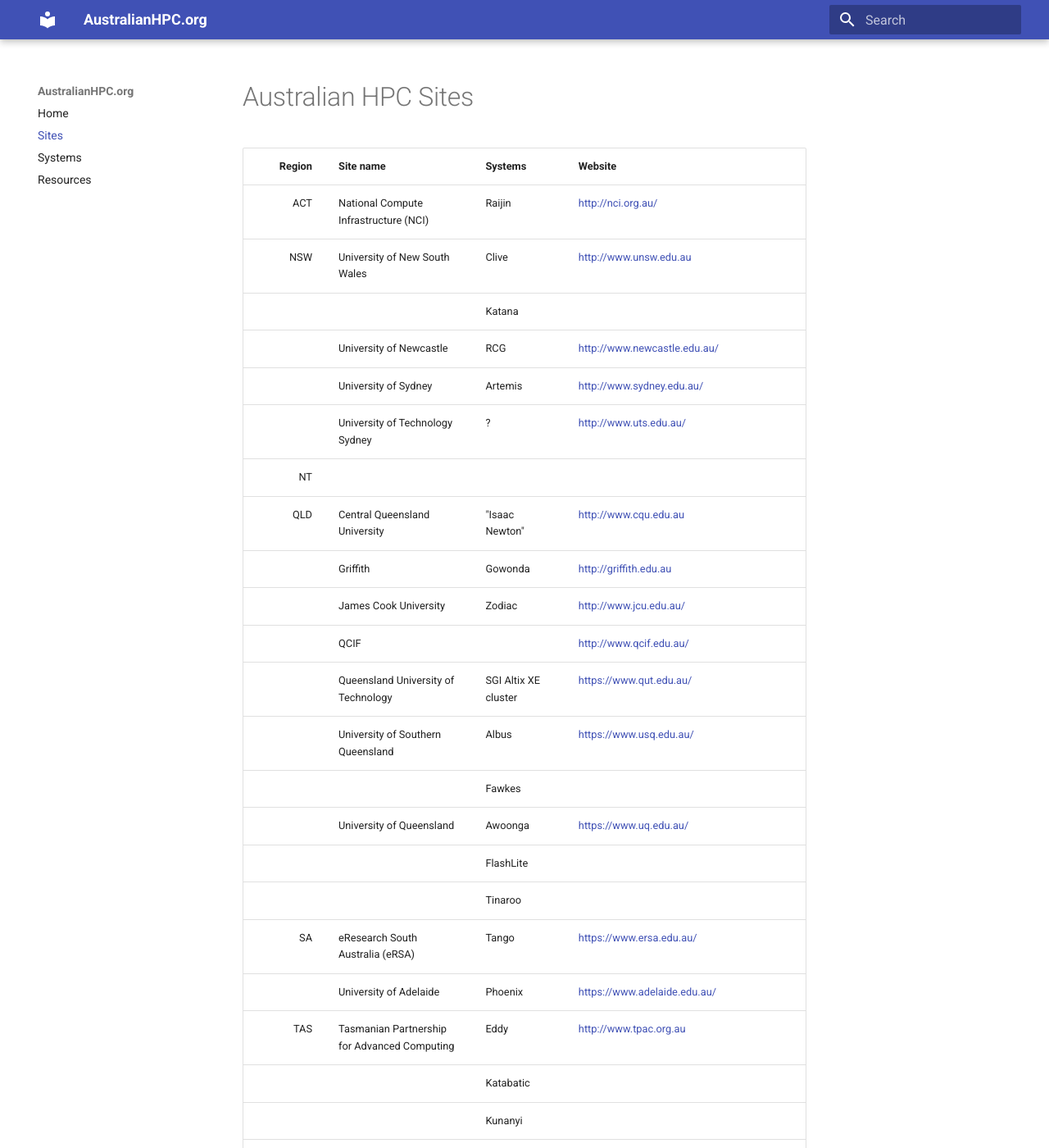
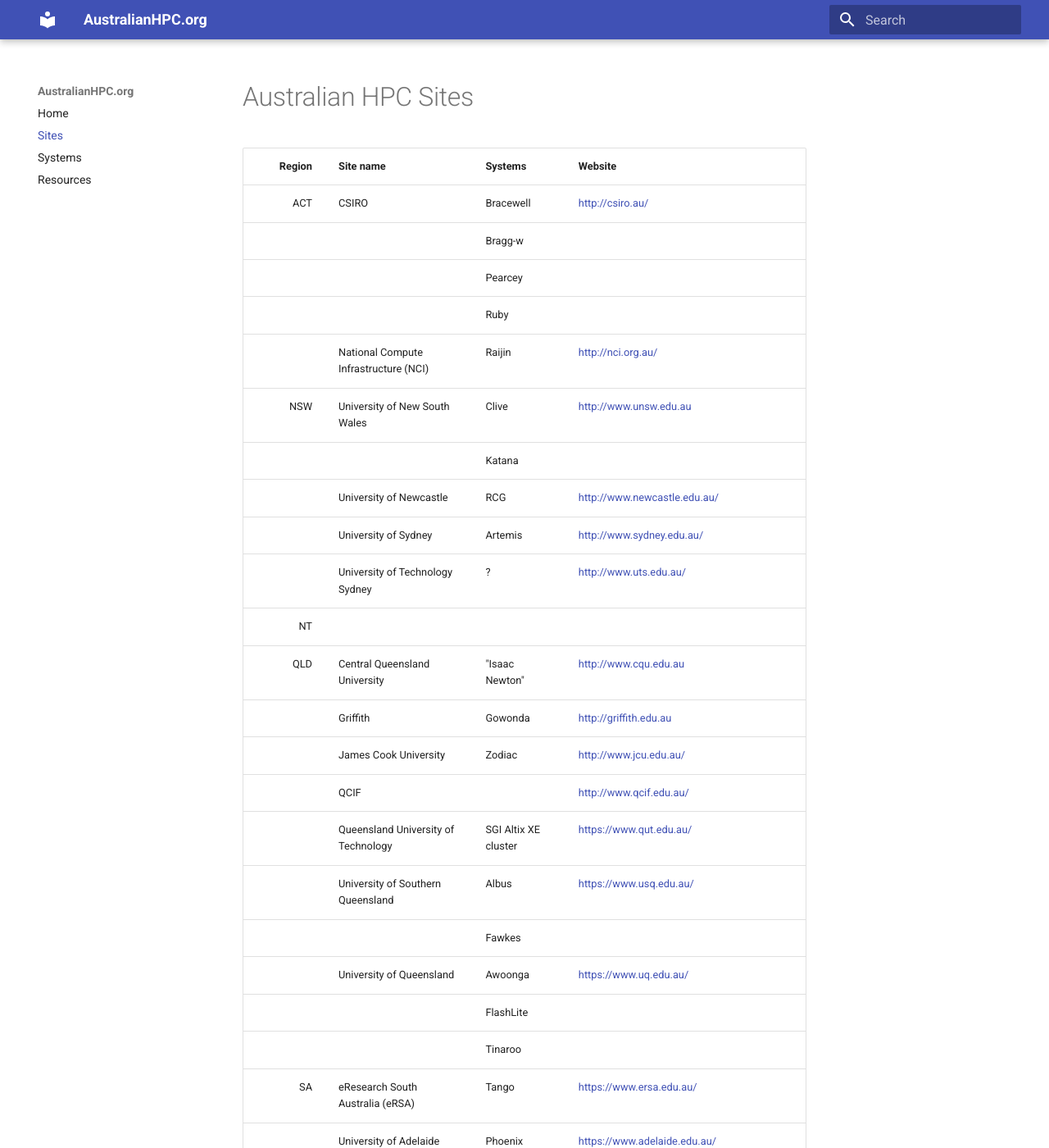
Before and after one commit to australianHPC/Website, an MkDocs documentation site: the page built from docs/sites.md, in a window 1280 px wide and 1400 px high. Shown: the whole window at 82% size. Built offline with MkDocs 1.6.1 and Material for MkDocs 9.7.7, drawn with Linux system fonts in a browser that asks for light colours; old or Windows-style settings are respelled for this version of MkDocs; some of the changed text lies outside the part shown.

Commit message:
sites.md: CSIRO systems now all live in ACT, not VIC
Updating where CSIRO systems now live based on new information.

```diff
--- a/docs/sites.md
+++ b/docs/sites.md
@@ -2,7 +2,11 @@
 
 Region | Site name | Systems | Website
 ------:|-----------|---------|--------
-ACT | National Compute Infrastructure (NCI) | Raijin | [http://nci.org.au/](http://nci.org.au/)
+ACT | CSIRO  | Bracewell | [http://csiro.au/](http://csiro.au/)
+| | Bragg-w |
+| | Pearcey |
+| | Ruby |
+| National Compute Infrastructure (NCI) | Raijin | [http://nci.org.au/](http://nci.org.au/)
 NSW | University of New South Wales | Clive | [http://www.unsw.edu.au](http://www.unsw.edu.au)
 | | Katana |
 | University of Newcastle | RCG | [http://www.newcastle.edu.au/](http://www.newcastle.edu.au/)
```
Also changed, not shown: other parts of docs/sites.md (+0 -4 lines).
